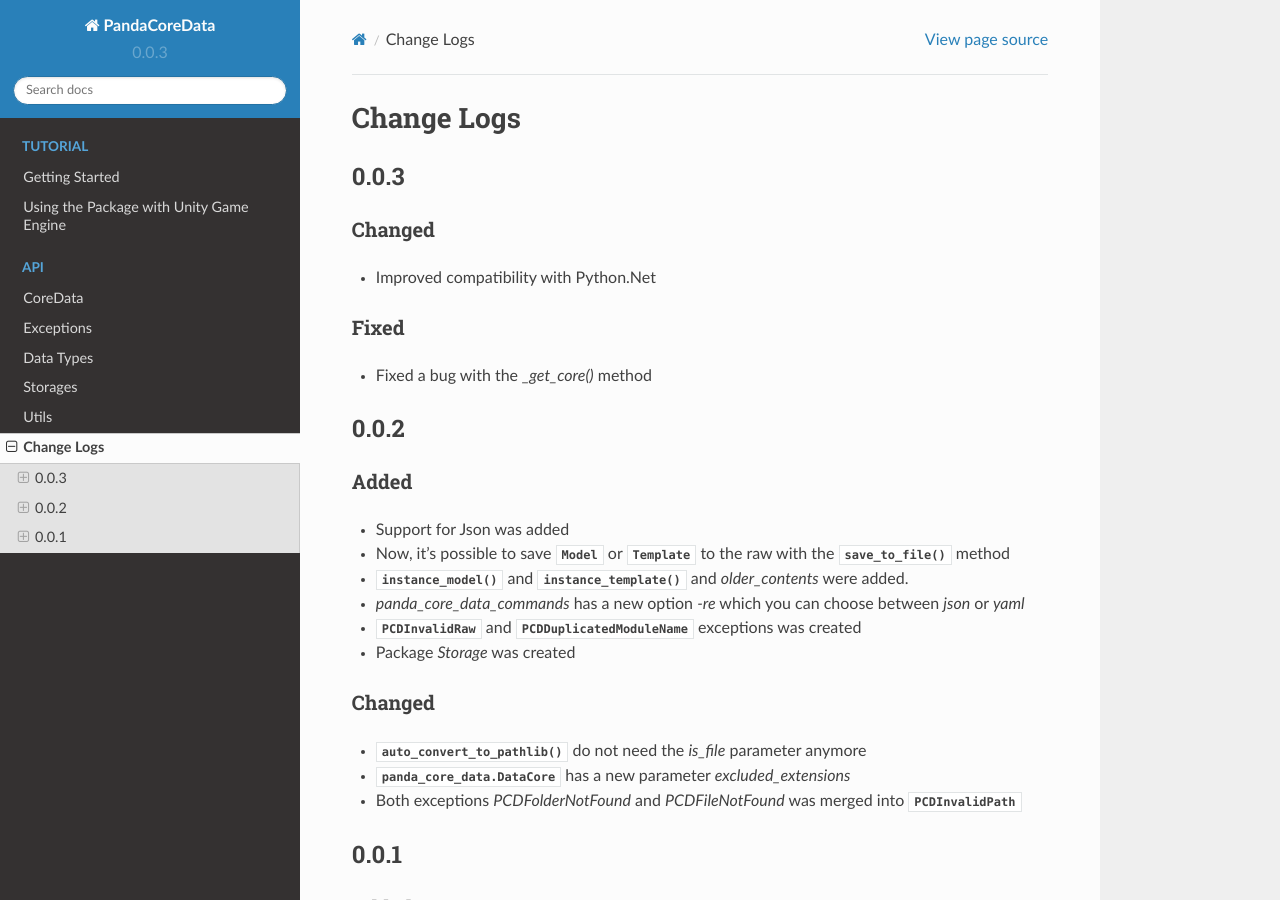
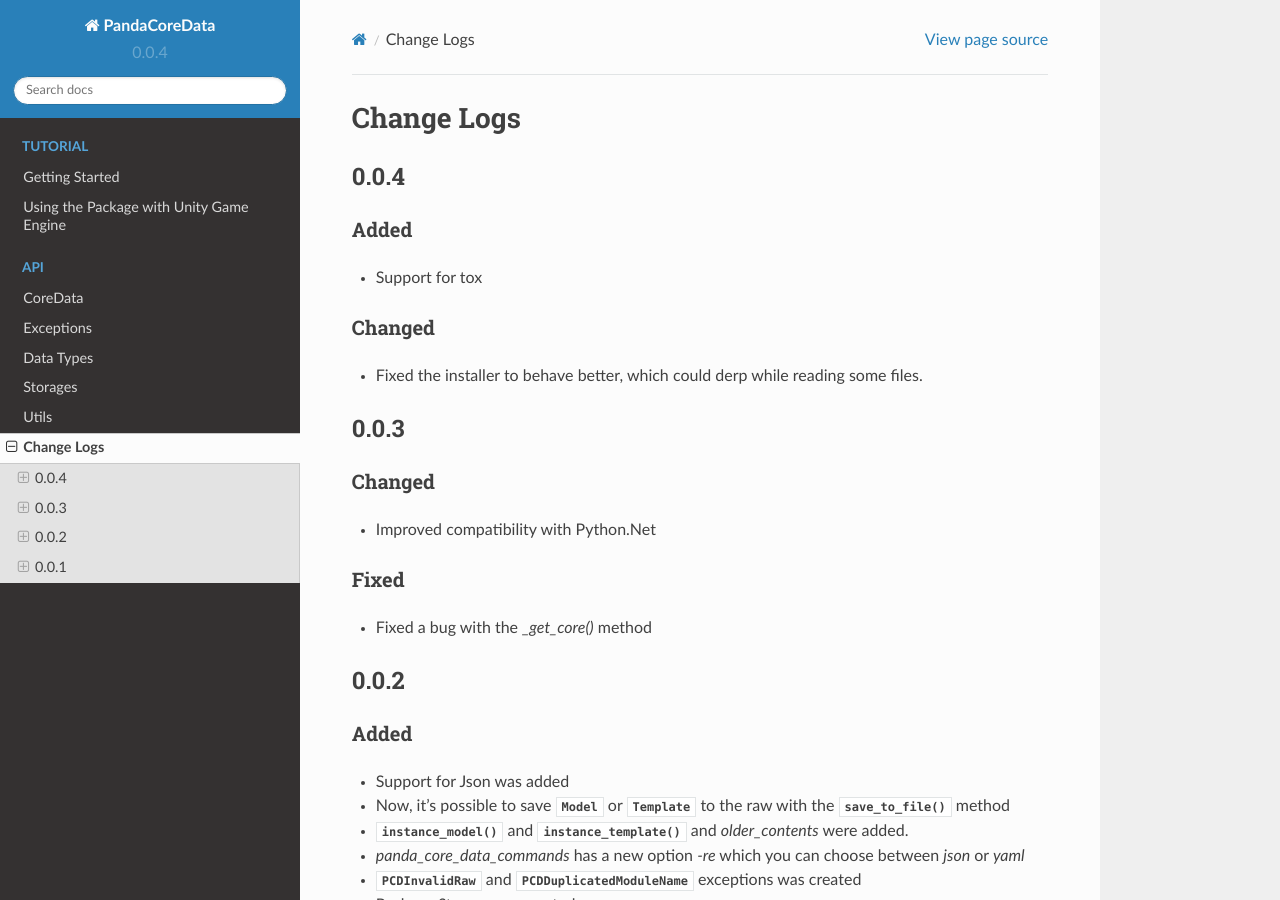
Before and after one commit to leandro-benedet-garcia/PandaCoreData, a Sphinx documentation site: the page built from docs/source/changelogs.rst, in a window 1280 px wide and 900 px high. Built offline with Sphinx 7.4.7 and the Read the Docs theme 2.0.0, drawn with Linux system fonts in a browser that asks for light colours; the version number is read from the project's files by our own code.

Commit message:
getting ready to release next version

```diff
--- a/docs/source/changelogs.rst
+++ b/docs/source/changelogs.rst
@@ -1,5 +1,15 @@
 Change Logs
 ============
+
+0.0.4
+######
+Added
+^^^^^^
+- Support for tox
+
+Changed
+^^^^^^^^
+- Fixed the installer to behave better, which could derp while reading some files.
 
 0.0.3
 ######
--- a/src/panda_core_data/__version__.py
+++ b/src/panda_core_data/__version__.py
@@ -1 +1 @@
-__version__ = '0.0.3'
+__version__ = '0.0.4'
```
Also changed, not shown: CHANGELOGS.md (+7 -0 lines), README.md (+2 -1 lines).
